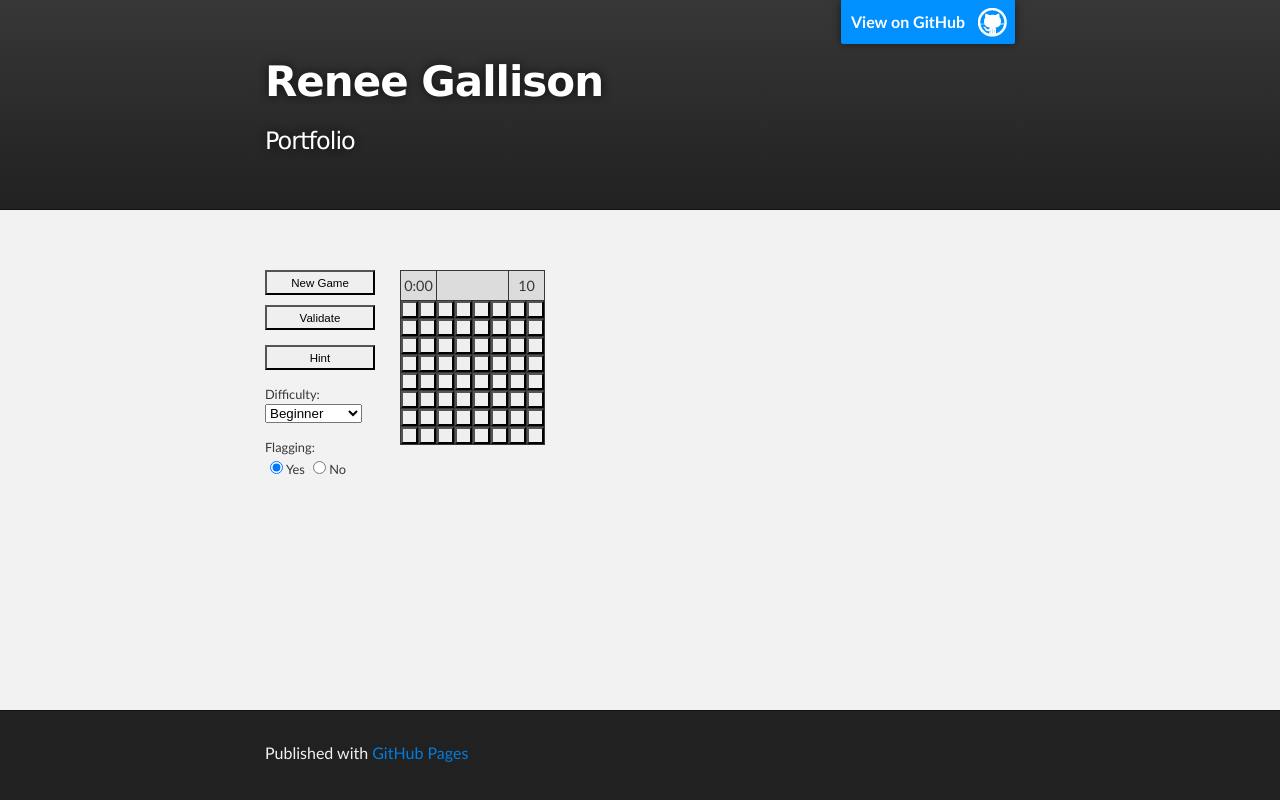
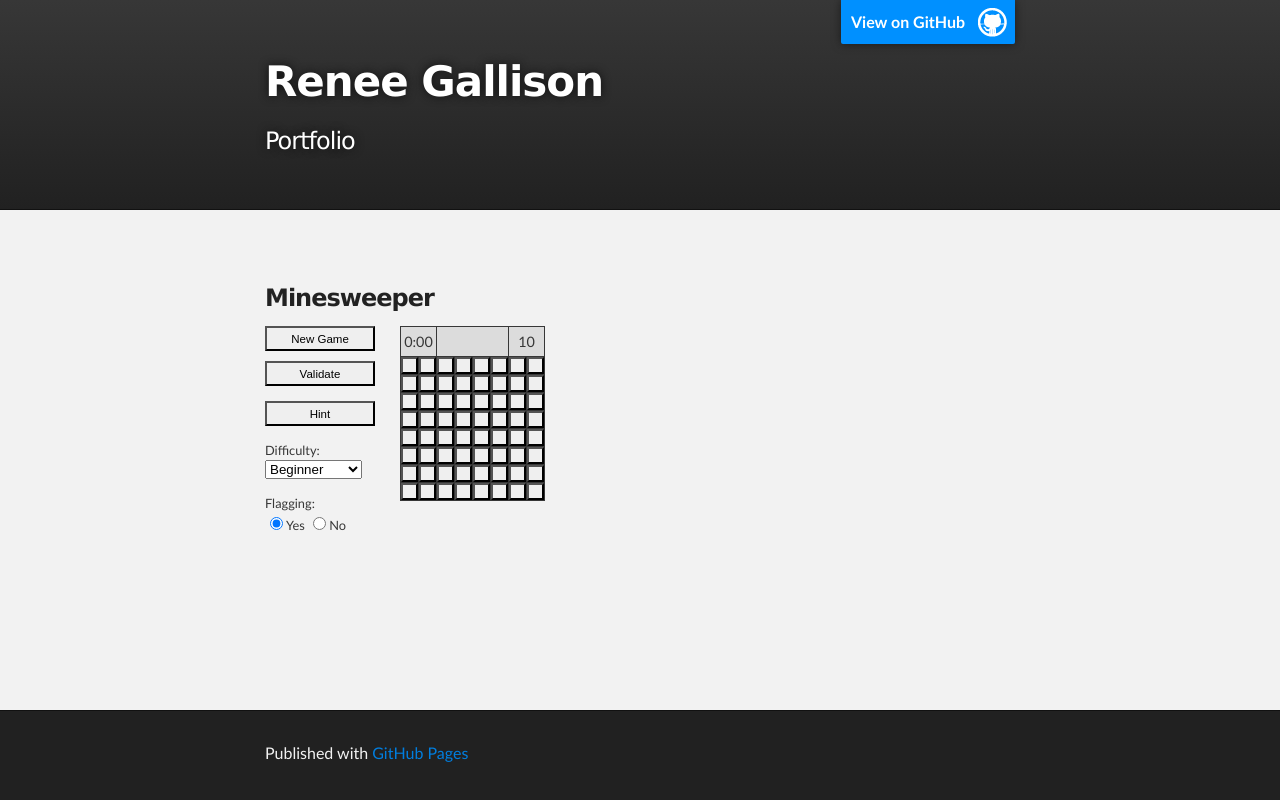
Before and after one commit to rgallison/minesweeper, a plain HTML site: page index.html in a window 1280 px wide. Drawn offline with Linux system fonts and the light colour scheme.

Commit message:
fixed typo

```diff
--- a/index.html
+++ b/index.html
@@ -29,6 +29,8 @@
     <!-- MAIN CONTENT -->
     <div id="main_content_wrap" class="outer">
       <section id="main_content" class="inner">
+        <h3>
+<span class="octicon octicon-link"></span>Minesweeper</h3>
         <div id="panel">
           <button class="panelB" type="button" onclick="new_game();">New Game</button>
           <p><button class="panelB" type="button" onclick="validate();">Validate</button></p>
```
